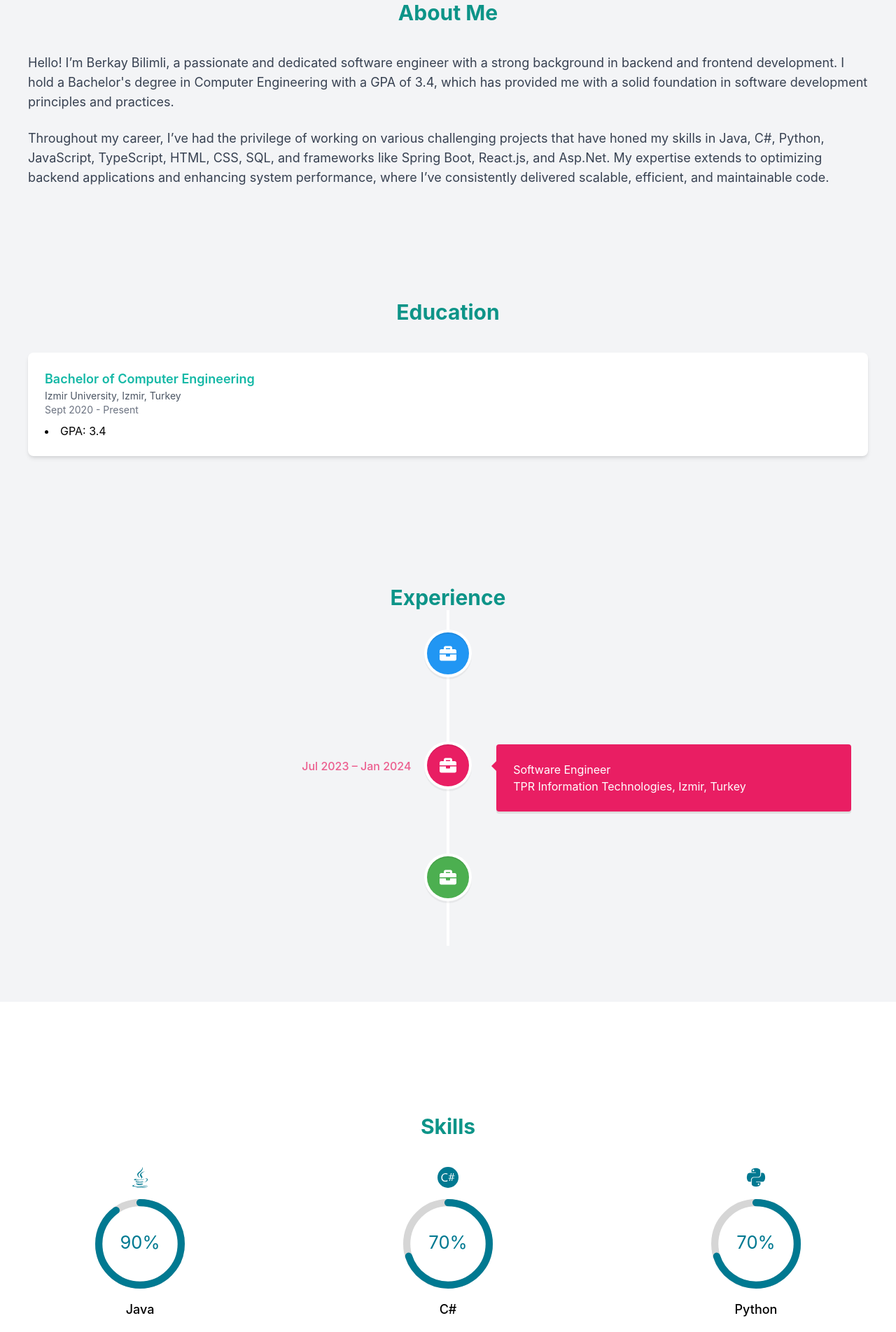
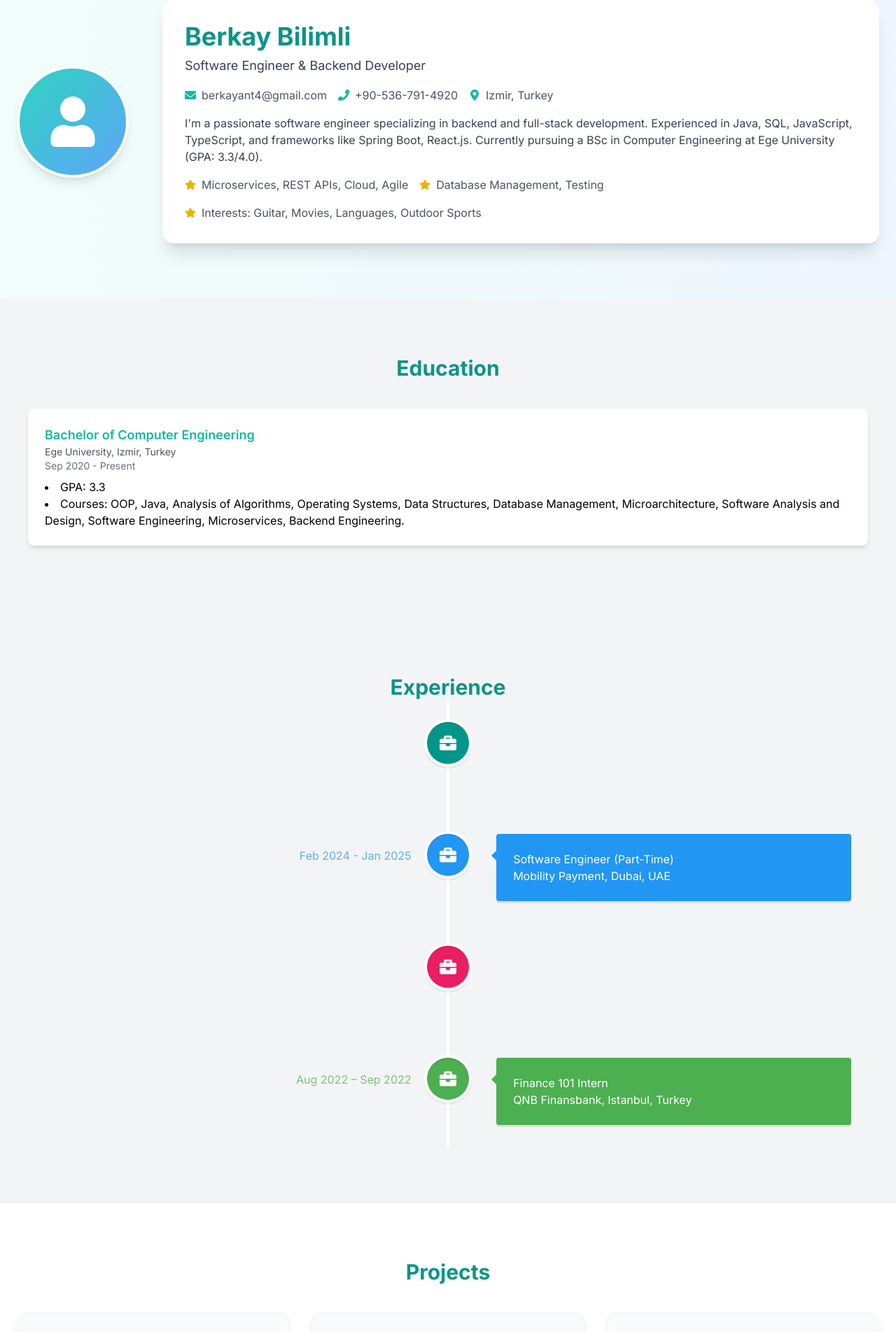
Before and after one commit to berkayblm/personal-web, a React (Create React App) app: page / in a window 1280 px wide. Shown: the part 880-2784 px from the top of the page at 70% size. Built offline with nearby package versions, Linux system fonts and the light colour scheme.

Commit message:
project section and some ui updates

```diff
--- a/src/App.js
+++ b/src/App.js
@@ -6,6 +6,7 @@ import Skills from './components/Skills';
 import About from './components/About';
 import Education from './components/Education';
 import Experience from './components/Experience';
+import Projects from './components/Projects';
 import Contact from './components/Contact';
 
 import { BrowserRouter as Router, Route, Routes } from 'react-router-dom';
@@ -21,6 +22,7 @@ function App() {
                         <About />
                         <Education />
                         <Experience />
+                        <Projects />
                         <Skills />
                         <Contact />
                     </>
--- a/src/components/About.jsx
+++ b/src/components/About.jsx
@@ -1,18 +1,36 @@
 import React from 'react';
+import { FaEnvelope, FaPhone, FaMapMarkerAlt, FaCertificate, FaUser, FaStar } from 'react-icons/fa';
 
 function About() {
     return (
-        <section id="about" className="py-20 bg-gray-100">
-            <div className="container mx-auto">
-                <h2 className="text-3xl font-bold text-teal-600 text-center">About Me</h2>
-                <div className="mt-10 space-y-6 text-lg text-gray-700 mr-10 ml-10">
-                    <p>
-                        Hello! I’m Berkay Bilimli, a passionate and dedicated software engineer with a strong background in backend and frontend development. I hold a Bachelor's degree in Computer Engineering with a GPA of 3.4, which has provided me with a solid foundation in software development principles and practices.
+        <section id="about" className="py-20 bg-gradient-to-r from-teal-50 to-blue-50">
+            <div className="container mx-auto flex flex-col md:flex-row items-center md:space-x-12 px-6">
+                {/* Profile Image Placeholder */}
+                <div className="flex-shrink-0 mb-8 md:mb-0">
+                    <div className="w-40 h-40 rounded-full bg-gradient-to-br from-teal-400 to-blue-400 flex items-center justify-center shadow-lg border-4 border-white">
+                        <FaUser className="text-white text-7xl" />
+                    </div>
+                </div>
+                {/* Info Card */}
+                <div className="bg-white rounded-2xl shadow-xl p-8 flex-1">
+                    <h2 className="text-4xl font-extrabold text-teal-600 mb-2">Berkay Bilimli</h2>
+                    <p className="text-lg text-gray-700 mb-4">Software Engineer & Backend Developer</p>
+                    <div className="flex flex-wrap gap-4 mb-4">
+                        <span className="flex items-center text-gray-600"><FaEnvelope className="mr-2 text-teal-500" /> berkayant4@gmail.com</span>
+                        <span className="flex items-center text-gray-600"><FaPhone className="mr-2 text-teal-500" /> +90-536-791-4920</span>
+                        <span className="flex items-center text-gray-600"><FaMapMarkerAlt className="mr-2 text-teal-500" /> Izmir, Turkey</span>
+                    </div>
+                    <p className="mb-4 text-gray-700">
+                        I'm a passionate software engineer specializing in backend and full-stack development. Experienced in Java, SQL, JavaScript, TypeScript, and frameworks like Spring Boot, React.js. Currently pursuing a BSc in Computer Engineering at Ege University (GPA: 3.3/4.0).
                     </p>
-                    <p>
-                        Throughout my career, I’ve had the privilege of working on various challenging projects that have honed my skills in Java, C#, Python, JavaScript, TypeScript, HTML, CSS, SQL, and frameworks like Spring Boot, React.js, and Asp.Net. My expertise extends to optimizing backend applications and enhancing system performance, where I’ve consistently delivered scalable, efficient, and maintainable code.
-                    </p>
+                    <div className="flex flex-wrap gap-4 mb-4">
+                        <span className="flex items-center text-gray-600"><FaStar className="mr-2 text-yellow-500" /> Microservices, REST APIs, Cloud, Agile</span>
+                        <span className="flex items-center text-gray-600"><FaStar className="mr-2 text-yellow-500" /> Database Management, Testing</span>
+                    </div>
 
+                    <div className="flex flex-wrap gap-4">
+                        <span className="flex items-center text-gray-600"><FaStar className="mr-2 text-yellow-500" /> Interests: Guitar, Movies, Languages, Outdoor Sports</span>
+                    </div>
                 </div>
             </div>
         </section>
--- a/src/components/Education.jsx
+++ b/src/components/Education.jsx
@@ -11,11 +11,11 @@ function Education() {
     const education = [
         {
             degree: 'Bachelor of Computer Engineering',
-            institution: 'Izmir University, Izmir, Turkey',
-            period: 'Sept 2020 - Present',
+            institution: 'Ege University, Izmir, Turkey',
+            period: 'Sep 2020 - Present',
             details: [
-                'GPA: 3.4',
-
+                'GPA: 3.3',
+                'Courses: OOP, Java, Analysis of Algorithms, Operating Systems, Data Structures, Database Management, Microarchitecture, Software Analysis and Design, Software Engineering, Microservices, Backend Engineering.'
             ],
         },
     ];
--- a/src/components/Experience.jsx
+++ b/src/components/Experience.jsx
@@ -11,15 +11,26 @@ function Experience() {
                 <VerticalTimeline>
                     <VerticalTimelineElement
                         className="vertical-timeline-element--work"
+                        contentStyle={{ background: 'rgb(0, 150, 136)', color: '#ffffff' }}
+                        contentArrowStyle={{ borderRight: '7px solid  rgb(0, 150, 136)' }}
+                        date={<span style={{ color: 'rgb(0, 150, 136)' }}>Feb 2025 - Present</span>}
+                        iconStyle={{ background: 'rgb(0, 150, 136)', color: '#ffffff' }}
+                        icon={<FaBriefcase />}
+                    >
+                        <h3 className="vertical-timeline-element-title" style={{ color: '#ffffff' }}>Software Engineering Intern</h3>
+                        <h4 className="vertical-timeline-element-subtitle" style={{ color: '#ffffff' }}>Yapı Kredi Teknoloji, Kocaeli, Turkey</h4>
+                    </VerticalTimelineElement>
+
+                    <VerticalTimelineElement
+                        className="vertical-timeline-element--work"
                         contentStyle={{ background: 'rgb(33, 150, 243)', color: '#ffffff' }}
                         contentArrowStyle={{ borderRight: '7px solid  rgb(33, 150, 243)' }}
-                        date={<span style={{ color: 'rgb(33, 150, 243)' }}>Feb 2024 - Present</span>}
+                        date={<span style={{ color: 'rgb(33, 150, 243)' }}>Feb 2024 - Jan 2025</span>}
                         iconStyle={{ background: 'rgb(33, 150, 243)', color: '#ffffff' }}
                         icon={<FaBriefcase />}
                     >
-                        <h3 className="vertical-timeline-element-title" style={{ color: '#ffffff' }}>Software Engineer</h3>
+                        <h3 className="vertical-timeline-element-title" style={{ color: '#ffffff' }}>Software Engineer (Part-Time)</h3>
                         <h4 className="vertical-timeline-element-subtitle" style={{ color: '#ffffff' }}>Mobility Payment, Dubai, UAE</h4>
-
                     </VerticalTimelineElement>
 
                     <VerticalTimelineElement
@@ -30,25 +41,21 @@ function Experience() {
                         iconStyle={{ background: 'rgb(233, 30, 99)', color: '#ffffff' }}
                         icon={<FaBriefcase />}
                     >
-                        <h3 className="vertical-timeline-element-title" style={{ color: '#ffffff' }}>Software Engineer</h3>
+                        <h3 className="vertical-timeline-element-title" style={{ color: '#ffffff' }}>Software Engineer (Part-Time)</h3>
                         <h4 className="vertical-timeline-element-subtitle" style={{ color: '#ffffff' }}>TPR Information Technologies, Izmir, Turkey</h4>
-
                     </VerticalTimelineElement>
 
                     <VerticalTimelineElement
                         className="vertical-timeline-element--work"
                         contentStyle={{ background: 'rgb(76, 175, 80)', color: '#ffffff' }}
                         contentArrowStyle={{ borderRight: '7px solid  rgb(76, 175, 80)' }}
-                        date={<span style={{ color: 'rgb(76, 175, 80)   ' }}>Aug 2022 – Sep 2022</span>}
+                        date={<span style={{ color: 'rgb(76, 175, 80)' }}>Aug 2022 – Sep 2022</span>}
                         iconStyle={{ background: 'rgb(76, 175, 80)', color: '#ffffff' }}
                         icon={<FaBriefcase />}
                     >
                         <h3 className="vertical-timeline-element-title" style={{ color: '#ffffff' }}>Finance 101 Intern</h3>
-                        <h4 className="vertical-timeline-element-subtitle" style={{ color: '#ffffff' }}>Finansbank, Istanbul, Turkey</h4>
-
+                        <h4 className="vertical-timeline-element-subtitle" style={{ color: '#ffffff' }}>QNB Finansbank, Istanbul, Turkey</h4>
                     </VerticalTimelineElement>
-
-
                 </VerticalTimeline>
             </div>
         </section>
--- a/src/components/Navbar.jsx
+++ b/src/components/Navbar.jsx
@@ -27,9 +27,9 @@ function Navbar() {
         { name: 'About', route: '/', sectionId: 'about' },
         { name: 'Education', route: '/', sectionId: 'education' },
         { name: 'Experience', route: '/', sectionId: 'experience' },
+        { name: 'Projects', route: '/', sectionId: 'projects' },
         { name: 'Skills', route: '/', sectionId: 'skills' },
         { name: 'Contact', route: '/', sectionId: 'contact' },
-
     ];
 
     return (
--- /dev/null
+++ b/src/components/Projects.jsx
@@ -0,0 +1,96 @@
+import React from 'react';
+import { FaGithub, FaAndroid, FaCloud, FaBook, FaUsers } from 'react-icons/fa';
+import { SiSpringboot, SiPostgresql, SiRedis, SiReact, SiVueDotJs, SiMysql, SiFirebase } from 'react-icons/si';
+import { motion } from 'framer-motion';
+
+const projects = [
+  {
+    title: 'ExamiNation - Android-Based Social Learning Platform',
+    location: 'Izmir, Turkey',
+    date: 'Jul 2024 – June 2025',
+    description: [
+      'A collaborative Android app for university exam preparation, featuring microservices, AI-powered recommendations, and a modern UI.'
+    ],
+    tech: [
+      <FaAndroid key="android" size={22} />, <SiSpringboot key="spring" size={22} />, <SiPostgresql key="postgres" size={22} />, <SiRedis key="redis" size={22} />, <FaCloud key="cloud" size={22} />
+    ],
+    link: null,
+    demo: 'https://youtu.be/udNuJvmDvvk'
+  },
+  {
+    title: 'Conference Management System',
+    location: 'Izmir, Turkey',
+    date: 'Feb 2024 – June 2024',
+    description: [
+      'A full-stack web platform for managing conferences, including paper submission, reviews, and participant registration.'
+    ],
+    tech: [
+      <SiSpringboot key="spring" size={22} />, <SiMysql key="mysql" size={22} />, <SiFirebase key="firebase" size={22} />, <FaUsers key="users" size={22} />
+    ],
+    link: 'https://github.com/berkayblm/Conference_Management_System'
+  },
+  {
+    title: 'Library App',
+    location: 'Izmir, Turkey',
+    date: 'Feb 2023 – Apr 2023',
+    description: [
+      'An Android library app with user authentication, book listing, and PDF viewing, backed by a Spring Boot server.'
+    ],
+    tech: [
+      <FaAndroid key="android" size={22} />, <SiSpringboot key="spring" size={22} />, <FaBook key="book" size={22} />
+    ],
+    link: 'https://github.com/berkayblm/spring-library-hibernate-crud'
+  }
+];
+
+function Projects() {
+  return (
+    <section id="projects" className="py-20 bg-white">
+      <div className="container mx-auto">
+        <h2 className="text-3xl font-bold text-teal-600 text-center">Projects</h2>
+        <div className="mt-10 grid grid-cols-1 md:grid-cols-2 lg:grid-cols-3 gap-8 mx-6">
+          {projects.map((project, idx) => (
+            <motion.div
+              key={idx}
+              className="bg-gray-50 rounded-xl shadow-lg p-6 flex flex-col justify-between hover:shadow-2xl transition-shadow border border-gray-100"
+              initial={{ opacity: 0, y: 40 }}
+              whileInView={{ opacity: 1, y: 0 }}
+              viewport={{ once: true }}
+              transition={{ duration: 0.6, delay: idx * 0.1 }}
+            >
+              <div>
+                <div className="flex items-center justify-between mb-2">
+                  <h3 className="text-xl font-semibold text-teal-500">{project.title}</h3>
+                  <span className="text-xs text-gray-400">{project.date}</span>
+                </div>
+                <div className="text-sm text-gray-500 mb-2">{project.location}</div>
+                <ul className="list-disc list-inside text-gray-700 mb-4 space-y-1">
+                  {project.description.map((desc, i) => (
+                    <li key={i}>{desc}</li>
+                  ))}
+                </ul>
+              </div>
+              <div className="flex items-center justify-between mt-4">
+                <div className="flex space-x-2">{project.tech}</div>
+                <div className="flex space-x-2">
+                  {project.link && (
+                    <a href={project.link} target="_blank" rel="noopener noreferrer" className="text-teal-500 hover:text-teal-700 flex items-center">
+                      <FaGithub size={22} className="mr-1" /> Repo
+                    </a>
+                  )}
+                  {project.demo && (
+                    <a href={project.demo} target="_blank" rel="noopener noreferrer" className="ml-2 bg-teal-500 text-white px-3 py-1 rounded-md font-medium hover:bg-teal-600 transition text-sm">
+                      Demo Video
+                    </a>
+                  )}
+                </div>
+              </div>
+            </motion.div>
+          ))}
+        </div>
+      </div>
+    </section>
+  );
+}
+
+export default Projects;
--- a/src/components/ToolsTechnologies.jsx
+++ b/src/components/ToolsTechnologies.jsx
@@ -1,6 +1,6 @@
 import React from 'react';
 import { FaReact, FaDocker, FaAws } from 'react-icons/fa';
-import { SiSpringboot, SiKubernetes, SiMysql, SiPostgresql,SiMicrosoftsqlserver,SiVuedotjs, SiRedis, SiFirebase } from 'react-icons/si';
+import { SiSpringboot, SiKubernetes, SiMysql, SiPostgresql,SiMicrosoftsqlserver,SiVuedotjs, SiRedis, SiFirebase, SiAndroidstudio } from 'react-icons/si';
 import { DiGit } from 'react-icons/di';
 import { motion } from 'framer-motion';
 
@@ -13,6 +13,7 @@ function ToolsTechnologies() {
         { name: 'Kubernetes', icon: <SiKubernetes size={30} color="#326CE5" /> },
         { name: 'Git', icon: <DiGit size={30} color="#F05032" /> },
         { name: 'Vue.js', icon: <SiVuedotjs size={30} color="#6DB33F" /> },
+        { name: 'Android Studio', icon: <SiAndroidstudio size={30} color="#3DDC84" /> },
         { name: 'MySQL', icon: <SiMysql size={30} color="#4479A1" /> },
         { name: 'PostgreSQL', icon: <SiPostgresql size={30} color="#336791" /> },
         { name: 'MsSQL', icon: <SiMicrosoftsqlserver size={30} color="#336791" /> },
--- a/src/index.css
+++ b/src/index.css
@@ -1,11 +1,10 @@
+@import url('https://fonts.googleapis.com/css2?family=Inter:wght@400;600;700&display=swap');
 @tailwind base;
 @tailwind components;
 @tailwind utilities;
 body {
   margin: 0;
-  font-family: -apple-system, BlinkMacSystemFont, 'Segoe UI', 'Roboto', 'Oxygen',
-    'Ubuntu', 'Cantarell', 'Fira Sans', 'Droid Sans', 'Helvetica Neue',
-    sans-serif;
+  font-family: 'Inter', system-ui, -apple-system, BlinkMacSystemFont, 'Segoe UI', Roboto, 'Helvetica Neue', Arial, sans-serif;
   -webkit-font-smoothing: antialiased;
   -moz-osx-font-smoothing: grayscale;
 }
```
